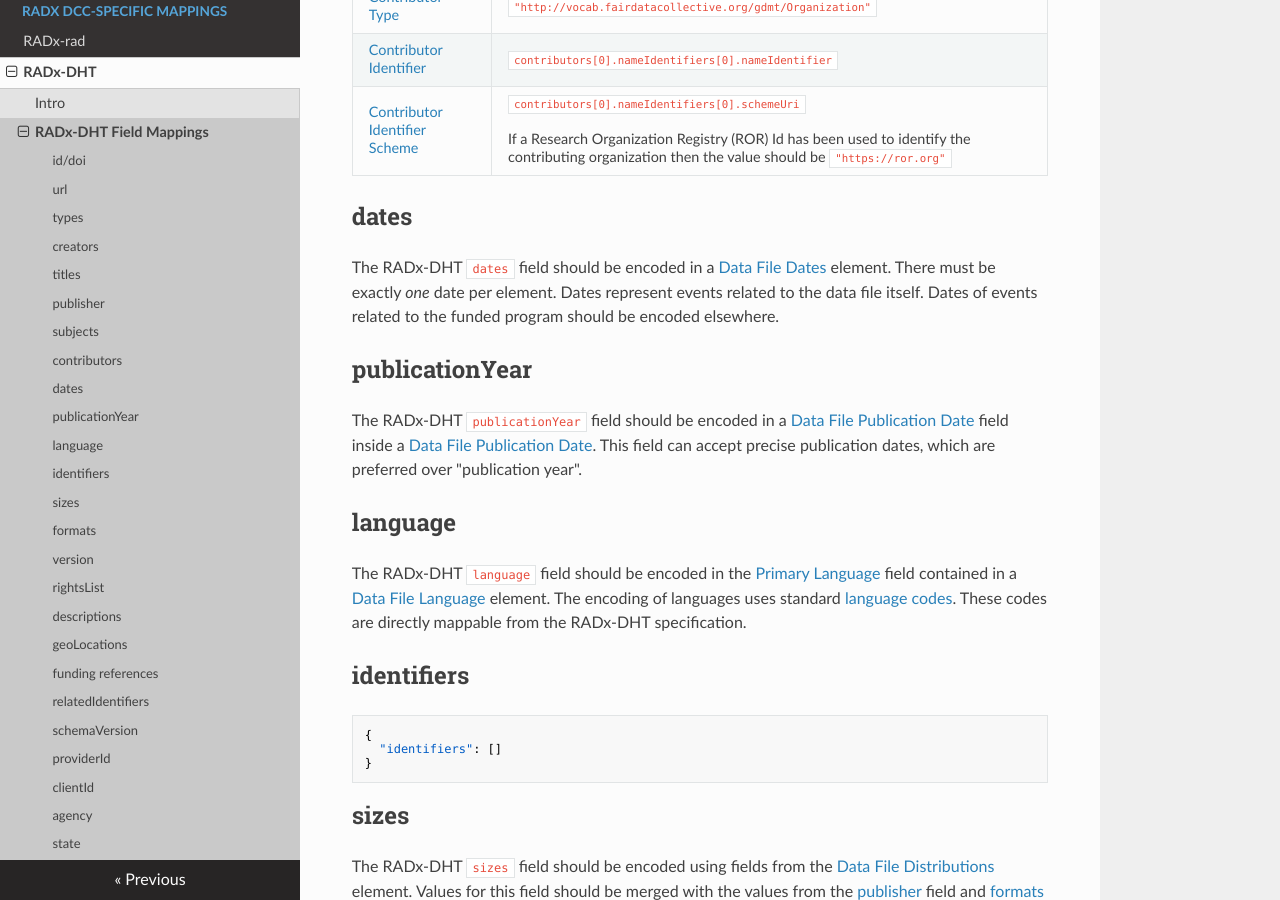
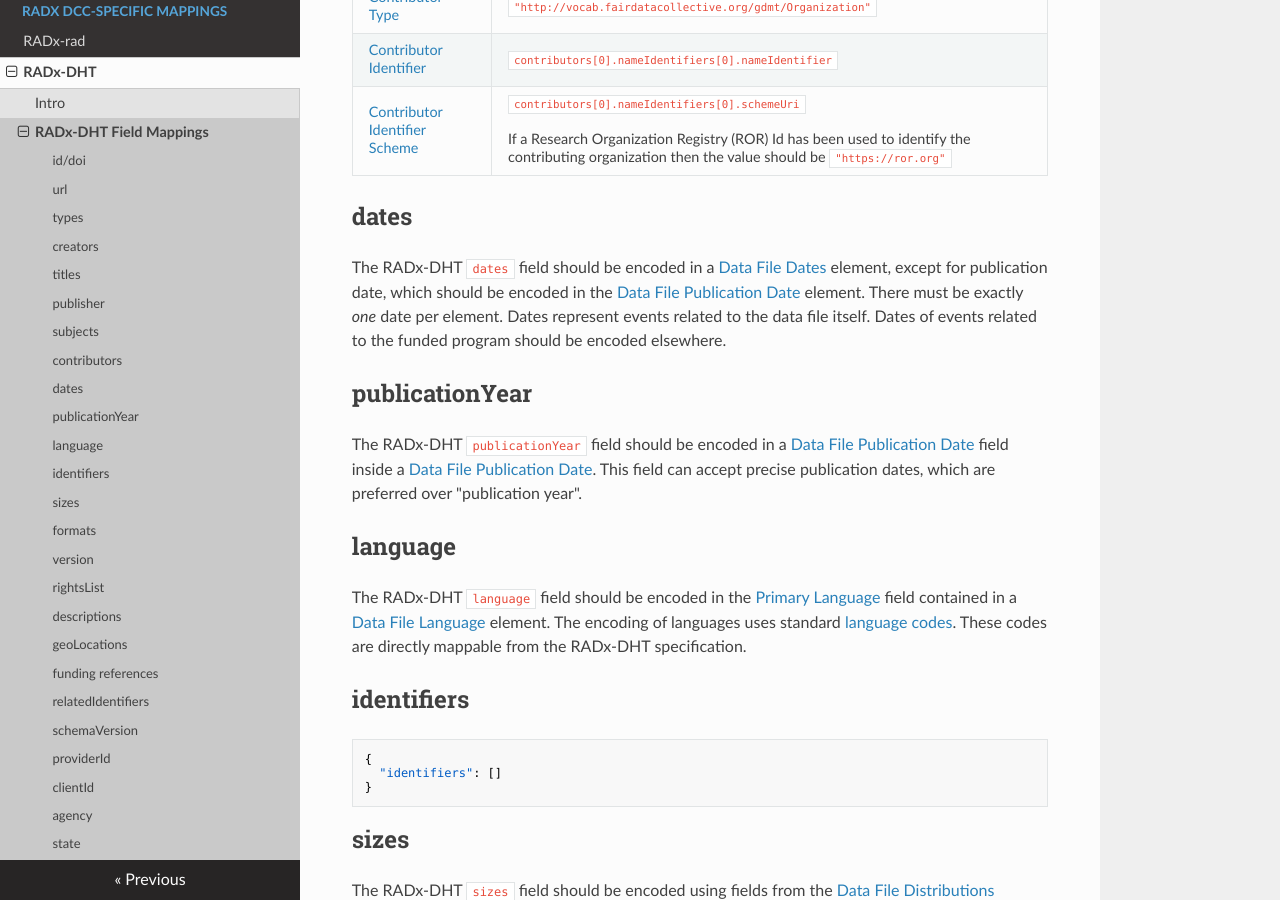
Before and after one commit to RADx/radx-metadata-spec-docs, an MkDocs documentation site: the page built from docs/radx-dht-mapping.md, in a window 1280 px wide and 900 px high, scrolled down 5499 px. Built offline with MkDocs 1.6.1, drawn with Linux system fonts in a browser that asks for light colours; nearby versions of some CDN libraries.

Commit message:
Added note about pub dates being encoded in the data file publication date element

```diff
--- a/docs/radx-dht-mapping.md
+++ b/docs/radx-dht-mapping.md
@@ -241,7 +241,7 @@ If the contributor is an organization:
 
 ## dates
 
-The RADx-DHT `dates` field should be encoded in a [Data File Dates](specification.md#data-file-dates) element.  There must be exactly _one_ date per element.  Dates represent events related to the data file itself.  Dates of events related to the funded program should be encoded elsewhere.
+The RADx-DHT `dates` field should be encoded in a [Data File Dates](specification.md#data-file-dates) element, except for publication date, which should be encoded in the [Data File Publication Date](specification.md#data-file-publication-date) element.  There must be exactly _one_ date per element.  Dates represent events related to the data file itself.  Dates of events related to the funded program should be encoded elsewhere.
 
 ## publicationYear
 
```
